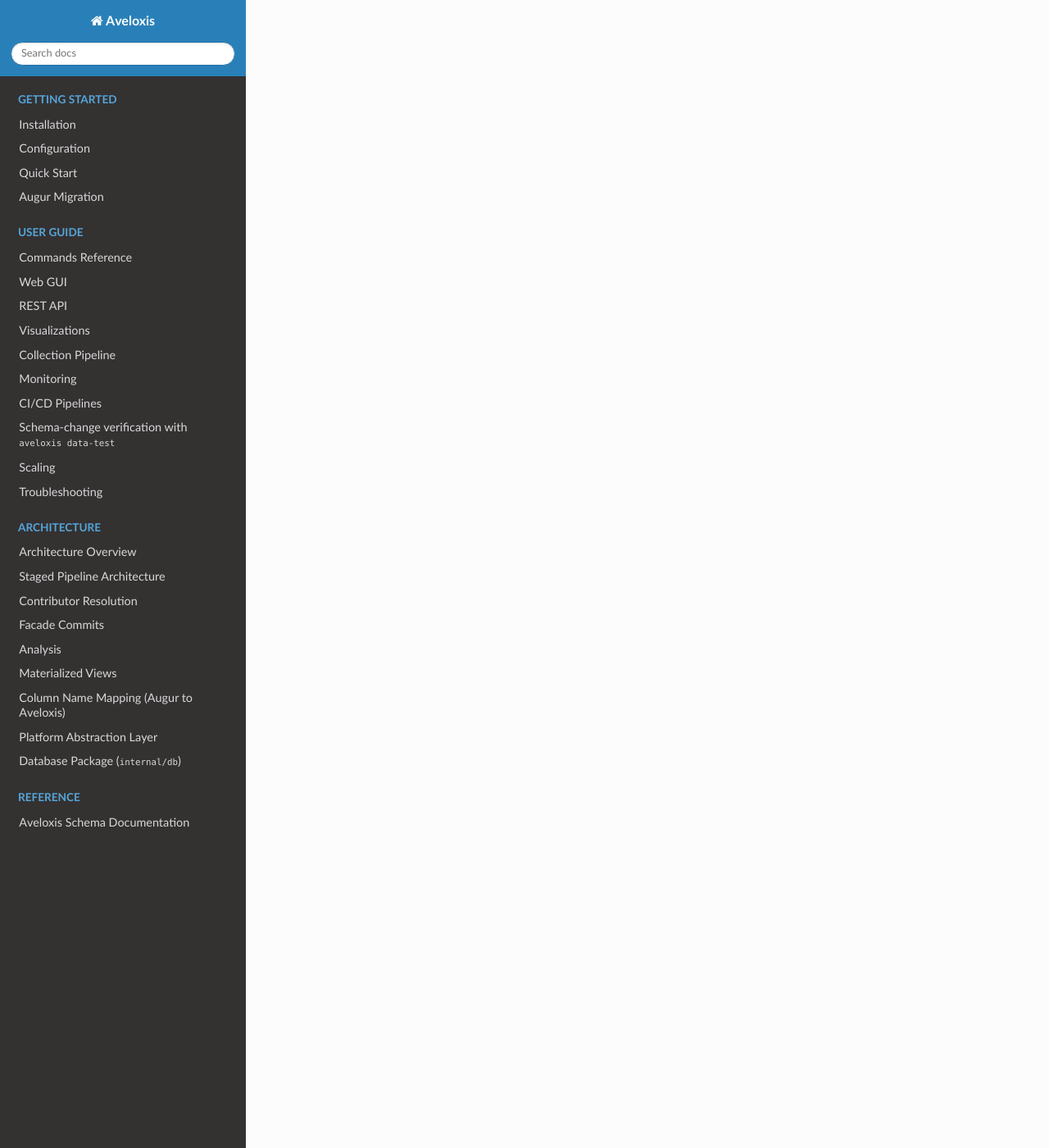
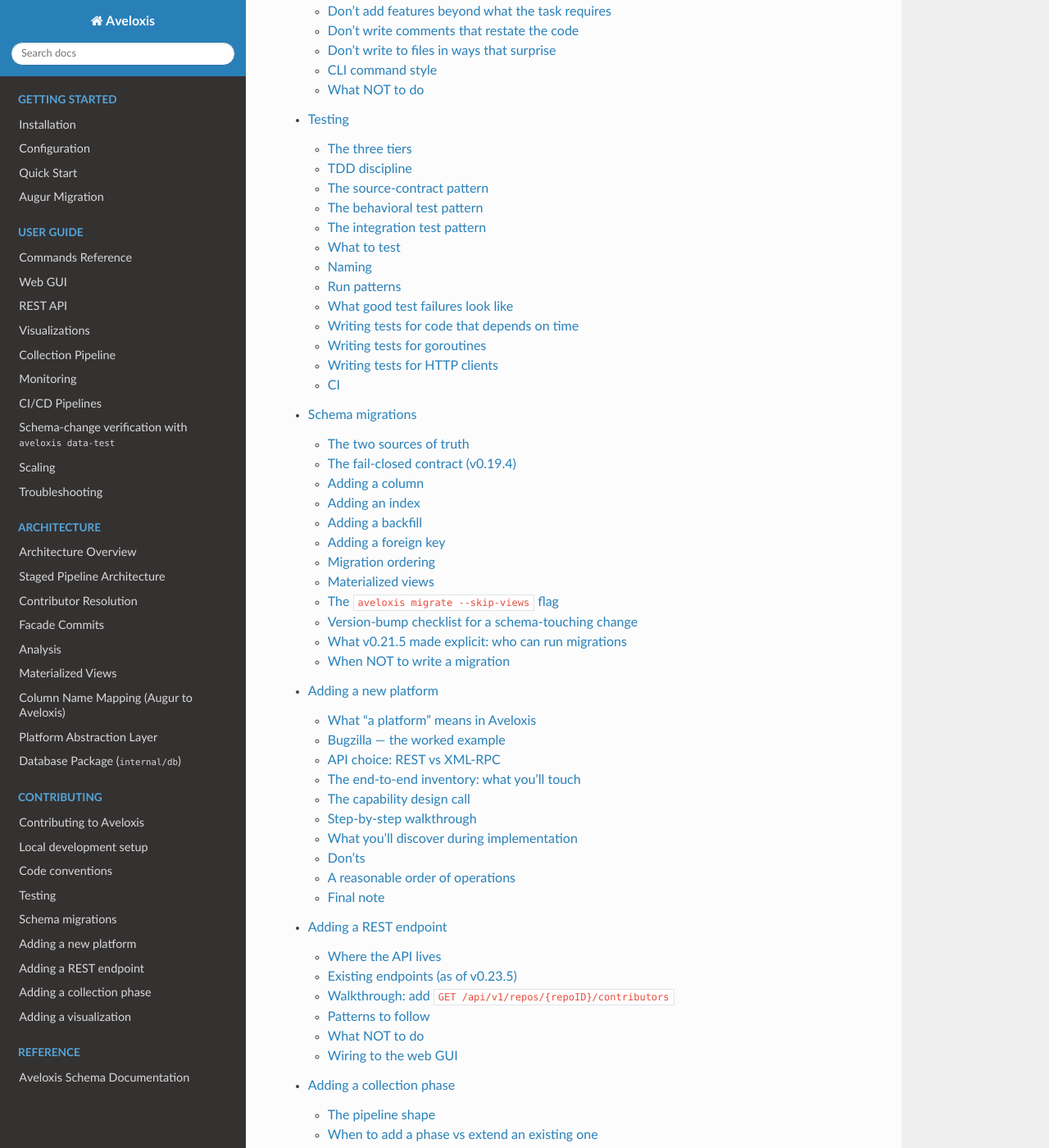
Before and after one commit to aveloxis/aveloxis, a Sphinx documentation site: the page built from docs/index.md, in a window 1280 px wide and 1400 px high, scrolled down 8620 px. Shown: the whole window at 82% size. Built offline with Sphinx 7.4.7 and the Read the Docs theme 3.1.0, drawn with Linux system fonts in a browser that asks for light colours; some of the changed text lies outside the part shown.

Commit message:
adding contributor guide to docs index
Signed-off-by: Sean P. Goggins <s@goggins.com>

````diff
--- a/docs/index.md
+++ b/docs/index.md
@@ -61,6 +61,21 @@
 
 ```{toctree}
 :maxdepth: 2
+:caption: Contributing
+
+contributing/README
+contributing/development-setup
+contributing/code-conventions
+contributing/testing
+contributing/schema-migrations
+contributing/adding-a-platform
+contributing/adding-a-rest-endpoint
+contributing/adding-a-collection-phase
+contributing/adding-a-visualization
+```
+
+```{toctree}
+:maxdepth: 2
 :caption: Reference
 
 schema
````
